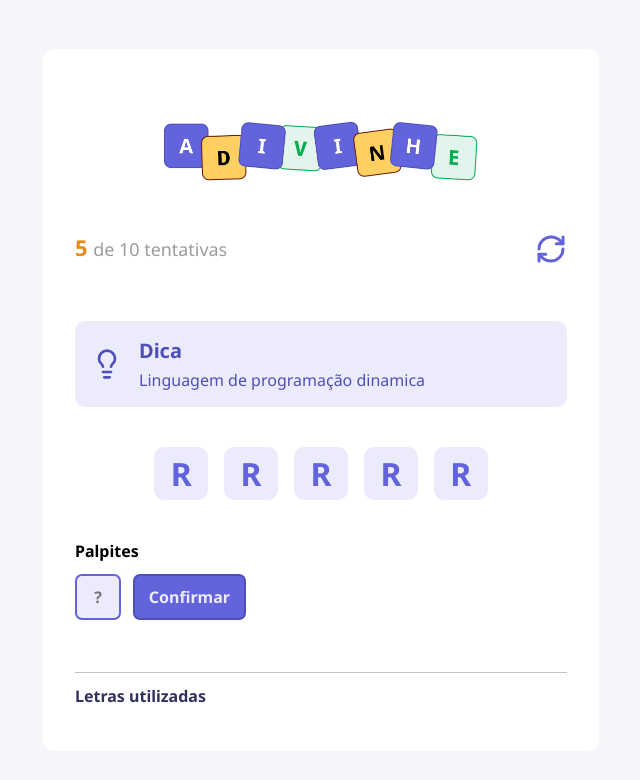
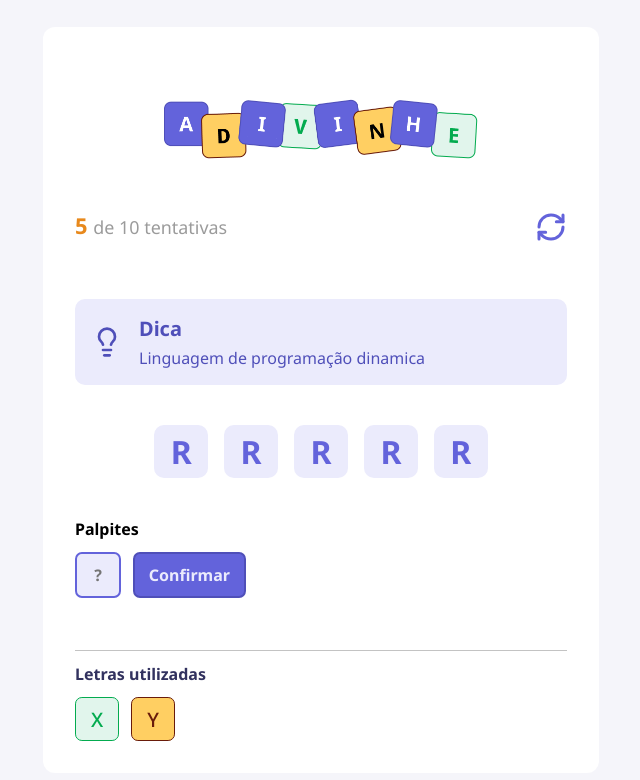
Before and after one commit to andrezambroni/Jogo-de-Adivinhar, a React (Vite) app: page / in a window 1280 px wide. Shown: the top 780 px of the page, without its empty margins (319-959 px from the left). Built offline with nearby package versions, Linux system fonts and the light colour scheme.

Commit message:
feat: add variacoes de tamanho e cor da letra

```diff
--- a/src/components/Letter/index.tsx
+++ b/src/components/Letter/index.tsx
@@ -2,11 +2,22 @@
 
 type Props = {
   value?: string
+  size?: "default" | "small"
+  color?: "default" | "correct" | "wrong"
 }
 
-export function Letter({ value = "" }: Props) {
+export function Letter({
+  value = "",
+  size = "default",
+  color = "default",
+}: Props) {
   return (
-    <div className={styles.letter}>
+    <div
+      className={`${styles.letter}
+    ${size === "small" && styles.letterSmall}
+    ${color === "correct" && styles.letterCorrect}
+    ${color === "wrong" && styles.letterWrong}`}
+    >
       <span>{value}</span>
     </div>
   )
--- a/src/components/Letter/styles.module.css
+++ b/src/components/Letter/styles.module.css
@@ -1,4 +1,4 @@
-.letter{
+.letter {
   width: 3.37rem;
   height: 3.37rem;
   border-radius: 0.62rem;
@@ -14,3 +14,28 @@
   align-items: center;
   justify-content: center;
 }
+
+.letterSmall {
+  width: 2.75rem;
+  height: 2.75rem;
+  border-radius: 0.43rem;
+
+  font-size: 1.25rem;
+  font-weight: 500;
+
+  border: 1px solid #6363db;
+}
+
+.letterCorrect {
+  background-color: #e1f5ec;
+
+  border-color: #03ab4f;
+  color: #03ab4f;
+}
+
+.letterWrong {
+  background-color: #ffcf62;
+
+  border-color: #691b0a;
+  color: #691b0a;
+}
--- a/src/components/LettersUsed/index.tsx
+++ b/src/components/LettersUsed/index.tsx
@@ -1,10 +1,15 @@
-
 import styles from "./styles.module.css"
 
-export function LettersUsed(){
-    return (
-      <div className={styles.lettersUsed}>
-        <h5>Letras utilizadas</h5>
+import { Letter } from "../Letter"
+
+export function LettersUsed() {
+  return (
+    <div className={styles.lettersUsed}>
+      <h5>Letras utilizadas</h5>
+      <div>
+        <Letter value="x" size="small" color="correct" />
+        <Letter value="y" size="small" color="wrong" />
       </div>
-    )
+    </div>
+  )
 }
--- a/src/components/LettersUsed/styles.module.css
+++ b/src/components/LettersUsed/styles.module.css
@@ -14,3 +14,12 @@
 
   margin: 0.75rem 0;
 }
+
+.lettersUsed > div{
+  display: flex;
+  gap: 0.75rem;
+
+  /* caso nao caiba vai para a linha debaixo */
+  flex-wrap: wrap;
+
+}
```
Lines whose indentation alone changed are shown as unchanged.
